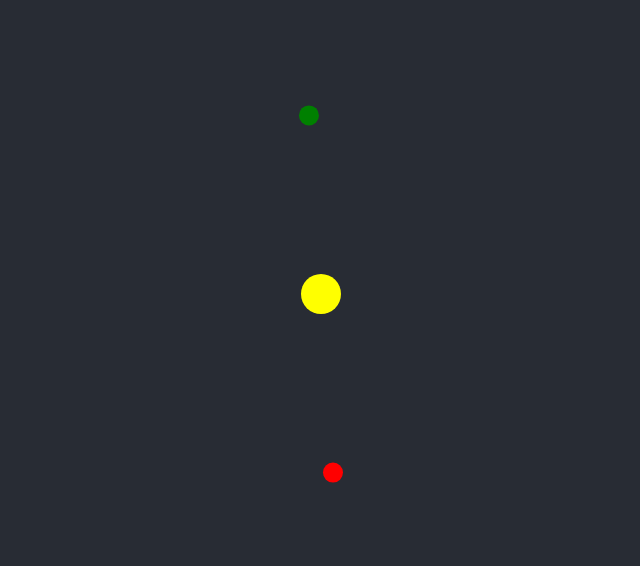
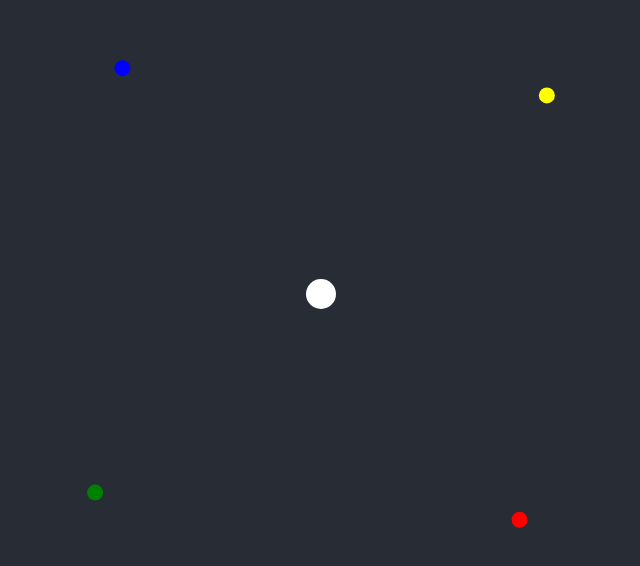
Before and after one commit to tlstommy/n-body-simulator, a React (Create React App) app: page / in a window 1280 px wide. Shown: the part 106-672 px from the top of the page, without its empty margins (319-959 px from the left). Built offline with nearby package versions, Linux system fonts and the light colour scheme.

Commit message:
commit basic sim

```diff
--- a/src/components/Container.js
+++ b/src/components/Container.js
@@ -6,10 +6,13 @@ import Simulation from './Simulation';
 export default function Container(){
 
     const [bodiesData, setBodiesData] = useState([
-        { x: 400, y: 400, vX: 0, vY: 0, radius: 20, color: 'yellow', mass: 5000, staticBody: true},
-        { x: 600, y: 400, vX: 0, vY: 1.5, radius: 10, color: 'green', mass: 50, staticBody: false},
-        { x: 200, y: 400, vX: 0, vY: -1.5, radius: 10, color: 'red', mass: 50, staticBody: false},
+        { x: 400, y: 400, vX: 0, vY: 0, radius: 15, color: 'white', mass: 1000, staticBody: true},
+        { x: 100, y: 400, vX: 0, vY: -1.5, radius: 8, color: 'yellow', mass: 10, staticBody: false},
+        { x: 700, y: 400, vX: 0, vY: 1.5, radius: 8, color: 'green', mass: 10, staticBody: false},
+        { x: 400, y: 100, vX: 1.5, vY: 0, radius: 8, color: 'red', mass: 10, staticBody: false},
+        { x: 400, y: 700, vX: -1.5, vY: 0, radius: 8, color: 'blue', mass: 10, staticBody: false},
     ]);
+
 
 
     const handleClick = (e) => {
@@ -31,7 +34,7 @@ export default function Container(){
             vY: 0,
             radius: 10,
             color: 'purple',
-            mass: 50,
+            mass: 10,
             staticBody: false
         }
 
--- a/src/components/Simulation.js
+++ b/src/components/Simulation.js
@@ -11,7 +11,7 @@ export default function Simulation(props){
     const [bodyY, setBodyY] = useState();
 
     const SIM_SPEED = 0.1;
-    const G = 1; // Grav constant
+    const G = 6.67; // Grav constant
 
     function handleCollision(body, otherBody,dx,dy,r,combRadius){
 
```
